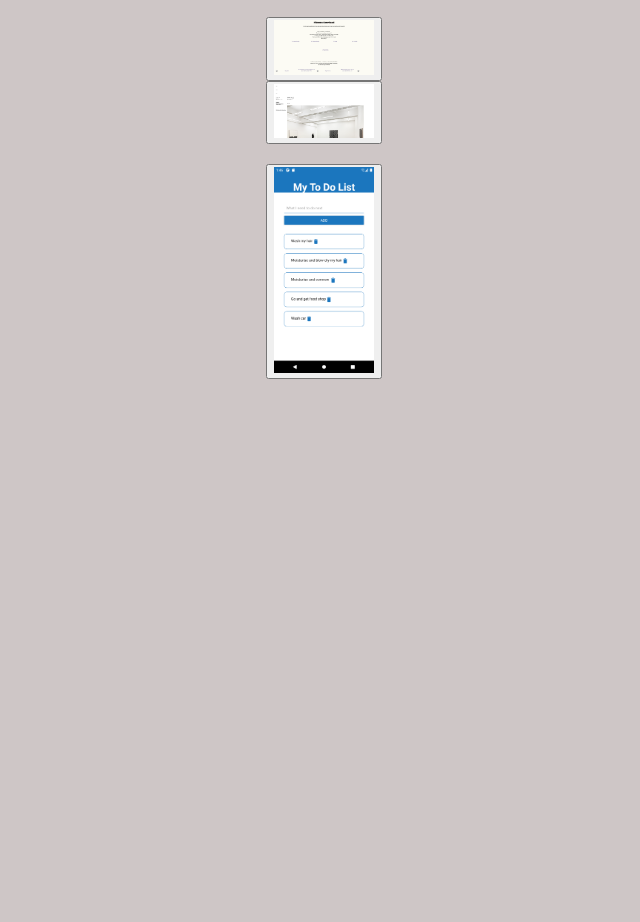
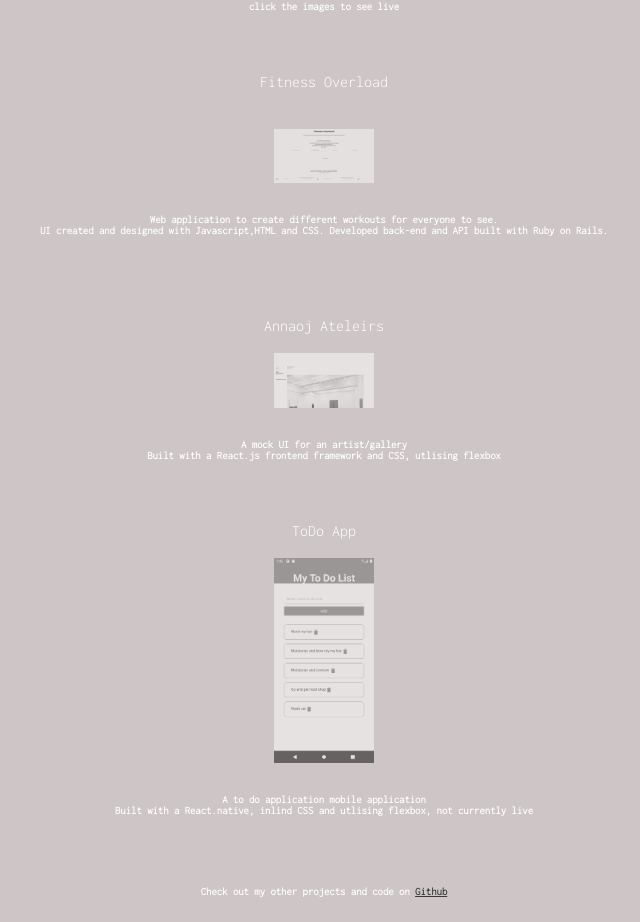
Before and after one commit to jokale/joanna-portfolio-new, a React (Create React App) app: page /work in a window 1280 px wide. Shown: the part 298-1220 px from the top of the page, without its empty margins (316-956 px from the left). Before the commit the page ends 800 px from the top, so only its background shows below. Built offline with nearby package versions, Linux system fonts and the light colour scheme.

Commit message:
add style changes

```diff
--- a/src/Components/About.js
+++ b/src/Components/About.js
@@ -7,13 +7,18 @@ class About extends React.Component{
             <div>
                 <center>
                 <h3>My name is Joanna if I hadn't already mentioned</h3>
-                <p>I am a junior web developer, but leaning towards frontend development. <br></br> I was not always a developer, I intially studied Economics and Politics (which I actually found interesting) <br></br>
-                Until one day whilst in my third year of university sitting in a boring lecture I thought to myself I don't want to be an economist or politician. <br></br> Despite the intensity of my final year of university I set on a task to find what I truly liked and enjoyed doing and what I could see myself doing. <br></br>
-                I have always considered myself somewhat creative yet stifled by more 'academic' choices from a levels up until university. <br></br> I battled with the idea of UX/UI having seen someone on Twitter speak about it and how much they enjoyed it. After much research and lots of deliberation, I was set I was going to be a UX/UI developer. <br></br>
-                I was so sure but then I thought to myself where do I start? I scrowered the internet emailing people with the job title, emailing agenicies if they had any internships. No reply. <br></br> Speaking to my brother in law (former Software Engineer now working in DevOps) I expressed my disappointment....
+                <p>I am a junior web developer, but leaning towards frontend development. <br></br>
+                I was not always a developer, I intially studied Economics and Politics (which I actually found interesting) <br></br>
+                Till I realised I wanted to get into technology, specfically UX/UI <br></br>
+                After much delibaration I figured it would be better to become a Full stack developer <br></br>
+                The rest was history, I began to self teach after I graduated university in July 2019 up until Decemeber of 2019 whereby I enrolled in Flatiron School <br></br>
+               Software Engineering Immersive course and finished in June 2020 and have been coding and learning ever since <br></br> Including this very portfolio you are looking at.
 
-                    </p></center>
-            </div>
+
+                </p>
+                <p>Check out my <a href="https://learn.co/alpha-convention-4182/resume" target="blank">resume</a> for more information </p>
+                 </center>
+           </div>
         )
     }
 }
--- a/src/Components/Contact.js
+++ b/src/Components/Contact.js
@@ -8,8 +8,14 @@ class Contact extends React.Component{
                 <center>
                 <h1>Contact</h1>
                 <p>Want me to build something for you?</p>
-                <h2>Email me at </h2>
-                <a href="mailto:kalemajoanna@gmail.com?subject=New idea">Email Me</a>
+                <a href="mailto:kalemajoanna@gmail.com?subject=New idea" target="blank">Email Me</a>
+                {/* <form>
+
+                    <input></input><br></br>
+                    <br></br><input></input><br></br>
+                    <br></br><textarea></textarea><br></br>
+                    <br></br><button type='submit'>Submit</button><br></br>
+                </form> */}
 
 
                 </center>
--- a/src/Components/Home.js
+++ b/src/Components/Home.js
@@ -6,8 +6,9 @@ class Home extends React.Component{
         return(
             <div id="home">
                 <center>
-                 <h1>Joanna Kalema</h1>
-                 <h4>Web developer</h4>
+                 <h1>My name is Joanna Kalema</h1>
+                 <h4>I am a web developer</h4>
+                 <h5><a href="http://localhost:3000/about">Check out my story</a></h5>
                 </center>
             </div>
         )
--- a/src/Components/Work.js
+++ b/src/Components/Work.js
@@ -10,11 +10,25 @@ class Work extends React.Component{
             <div>
 
                 <h1>Work</h1>
-                <br></br> <a href="https://thefitnessoverload.netlify.app/" target="blank" ><button><img id="one-pic" src={one} alt="projectone" /> <br></br>
-                    </button></a>
+                <h6>click the images to see live</h6>
+                <br></br>
+                <p>Fitness Overload</p>
+                <br></br> <a href="https://thefitnessoverload.netlify.app/" target="blank" ><button><img id="one-pic" src={one} alt="projectone" /></button></a>
+                <h6>Web application to create different workouts for everyone to see. <br></br>UI created and designed with Javascript,HTML and CSS. Developed back-end and API built with Ruby on Rails.</h6>
+                <br></br>
 
-                <br></br> <a href="https://annaojatleir.netlify.app/" target="blank"><button><img id="two-pic" src={two} alt="projecttwo" /></button></a>  <br></br>
-                <br></br> <a href="https://github.com/jokale/TodoAppRN" target="blank"><button><img id="three-pic" src={three} alt="projectthree" /> </button></a><br></br>
+                <br></br><p>Annaoj Ateleirs</p>
+
+                 <a href="https://annaojatleir.netlify.app/" target="blank"><button><img id="two-pic" src={two} alt="projecttwo" /></button></a>  <br></br>
+                <h6>A mock UI for an artist/gallery <br></br>Built with a React.js frontend framework and CSS, utlising flexbox</h6>
+                <br></br>
+
+                               <p>ToDo App</p>
+                <a href="https://github.com/jokale/TodoAppRN" target="blank"><button><img id="three-pic" src={three} alt="projectthree" /> </button></a><br></br>
+                <h6>A to do application mobile application <br></br>Built with a React.native, inlind CSS and utlising flexbox, not currently live</h6>
+
+                <br></br>
+                <h6>Check out my other projects and code on <a href="https://github.com/jokale" target="blank">Github</a></h6>
 
             </div>
         </center>
--- a/src/index.css
+++ b/src/index.css
@@ -24,7 +24,8 @@ h1,h2,h3,h4,h5,h6, p {
 }
 
 div#home{
-  position: relative;top: 90px;
+  position: relative;top: 50px;
+  font-size: xx-large;
 }
 
 
@@ -33,13 +34,32 @@ img {
   float: center;
   width:  100px;
   /* height: 100px; */
-  object-fit: cover;
+  object-fit: contain;
   max-width: 100%;
   height: auto;
+  opacity: 0.5;
+
+  filter: grayscale(100%);
+  flex: auto;
+
 
 }
 
 img:hover {
-    opacity: 0.5;
+  opacity: 1;
+    filter: grayscale(0%);
+
 
 }
+
+button{
+  border-color: transparent;
+  background-color: transparent;
+}
+
+a{
+  color: rgb(59, 59, 59);
+}
+a:clicked{
+  color: #636161;
+}
```
